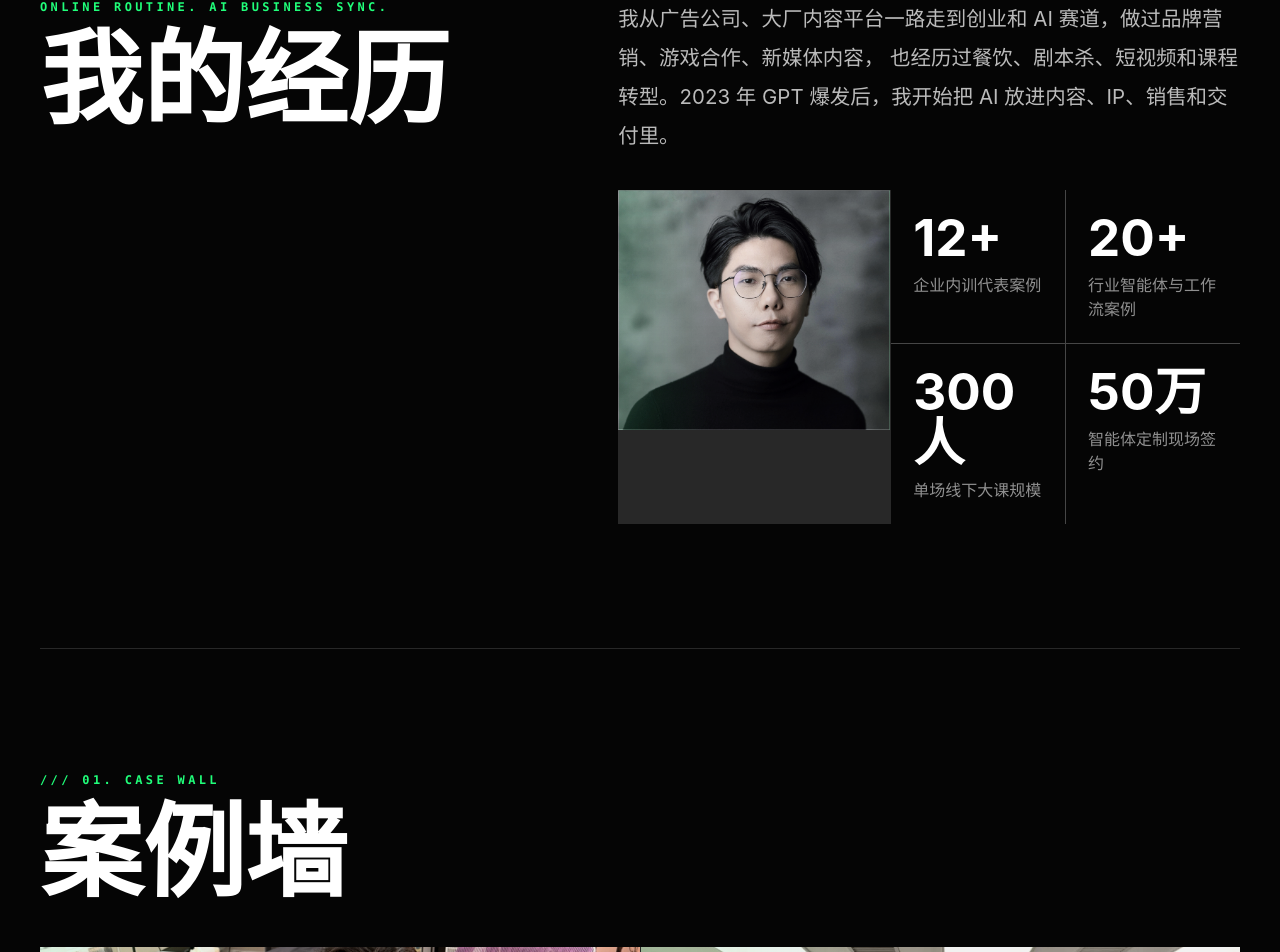
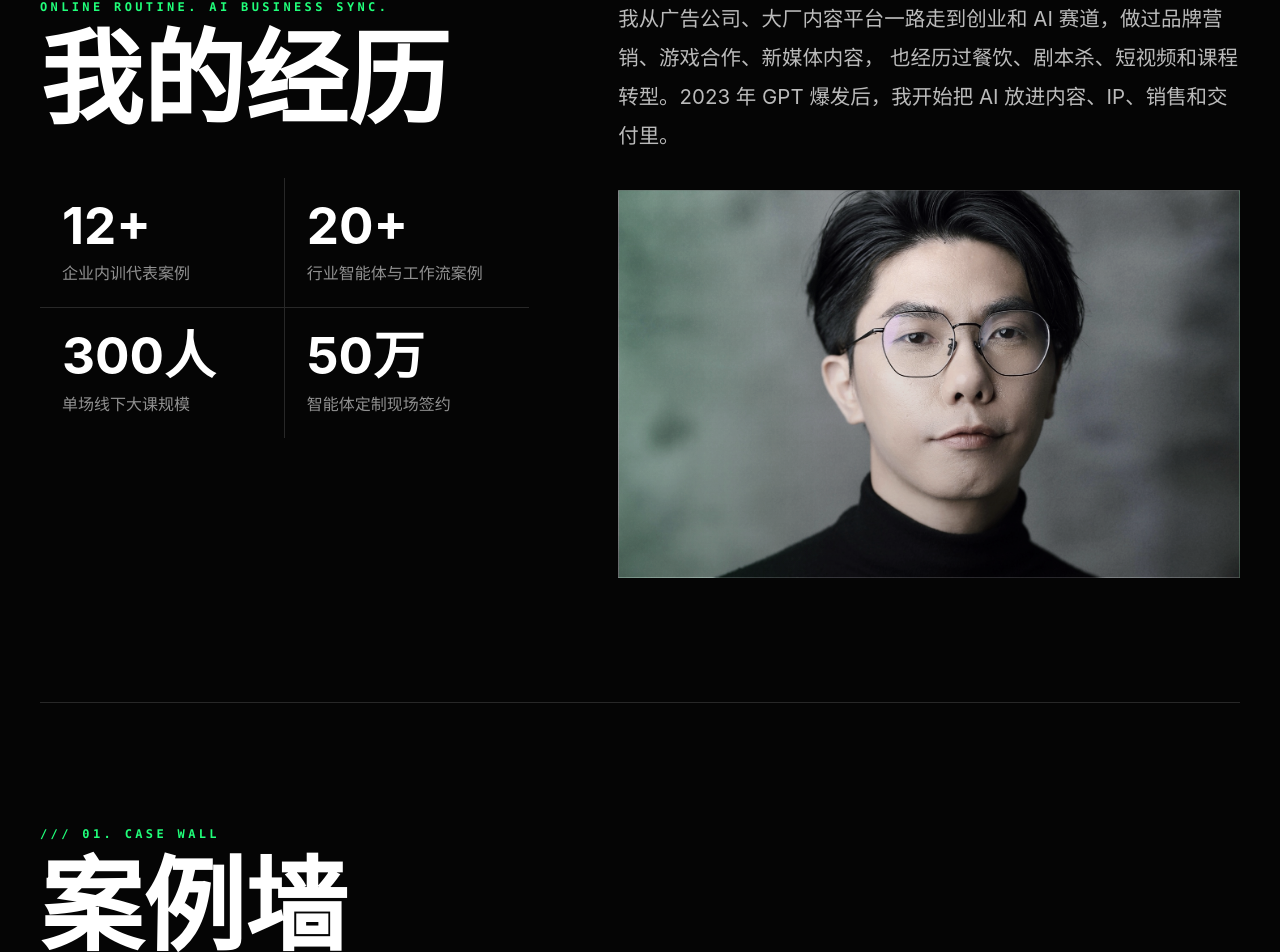
Before and after one commit to 979330314-droid/IPwangzhan2, a Next.js app: page / in a window 1280 px wide. Shown: the part 925-1877 px from the top of the page. Built offline with nearby package versions, Linux system fonts and the light colour scheme.

Commit message:
Separate intro stats from portrait

```diff
--- a/app/globals.css
+++ b/app/globals.css
@@ -1633,10 +1633,9 @@ body:has(.lavro-inspired-page) .site-footer {
 
 .lavro-portrait {
   position: relative;
-  aspect-ratio: 4 / 3;
+  aspect-ratio: 16 / 10;
   width: 100%;
-  min-height: 240px;
-  margin: 0;
+  margin: 34px 0 0;
   overflow: hidden;
   background: #050505;
 }
@@ -1668,18 +1667,11 @@ body:has(.lavro-inspired-page) .site-footer {
   line-height: 1.9;
 }
 
-.lavro-intro-proof {
-  display: grid;
-  grid-template-columns: minmax(190px, 0.78fr) minmax(300px, 1fr);
+.lavro-stats {
+  display: grid;
+  grid-template-columns: repeat(2, minmax(0, 1fr));
   gap: 1px;
   margin-top: 34px;
-  background: rgba(255, 255, 255, 0.14);
-}
-
-.lavro-stats {
-  display: grid;
-  grid-template-columns: repeat(2, minmax(0, 1fr));
-  gap: 1px;
   background: rgba(255, 255, 255, 0.14);
 }
 
@@ -2383,7 +2375,6 @@ body:has(.lavro-inspired-page) .site-footer {
   }
 
   .lavro-stats,
-  .lavro-intro-proof,
   .lavro-directory-grid,
   .lavro-case-wall-grid,
   .lavro-question-grid {
--- a/app/page.tsx
+++ b/app/page.tsx
@@ -67,25 +67,23 @@ export default function HomePage() {
         <div className="lavro-section-heading">
           <p className="lavro-terminal">ONLINE ROUTINE. AI BUSINESS SYNC.</p>
           <h2>我的经历</h2>
+          <div className="lavro-stats">
+            {heroStats.map((item) => (
+              <div key={item.label}>
+                <strong>{item.value}</strong>
+                <span>{item.label}</span>
+              </div>
+            ))}
+          </div>
         </div>
         <div className="lavro-intro-copy">
           <p>
             我从广告公司、大厂内容平台一路走到创业和 AI 赛道，做过品牌营销、游戏合作、新媒体内容，
             也经历过餐饮、剧本杀、短视频和课程转型。2023 年 GPT 爆发后，我开始把 AI 放进内容、IP、销售和交付里。
           </p>
-          <div className="lavro-intro-proof">
-            <figure className="lavro-portrait">
-              <img src="./bai-portrait.jpg" alt="白先生个人照片" />
-            </figure>
-            <div className="lavro-stats">
-              {heroStats.map((item) => (
-                <div key={item.label}>
-                  <strong>{item.value}</strong>
-                  <span>{item.label}</span>
-                </div>
-              ))}
-            </div>
-          </div>
+          <figure className="lavro-portrait">
+            <img src="./bai-portrait.jpg" alt="白先生个人照片" />
+          </figure>
         </div>
       </section>
 
```
